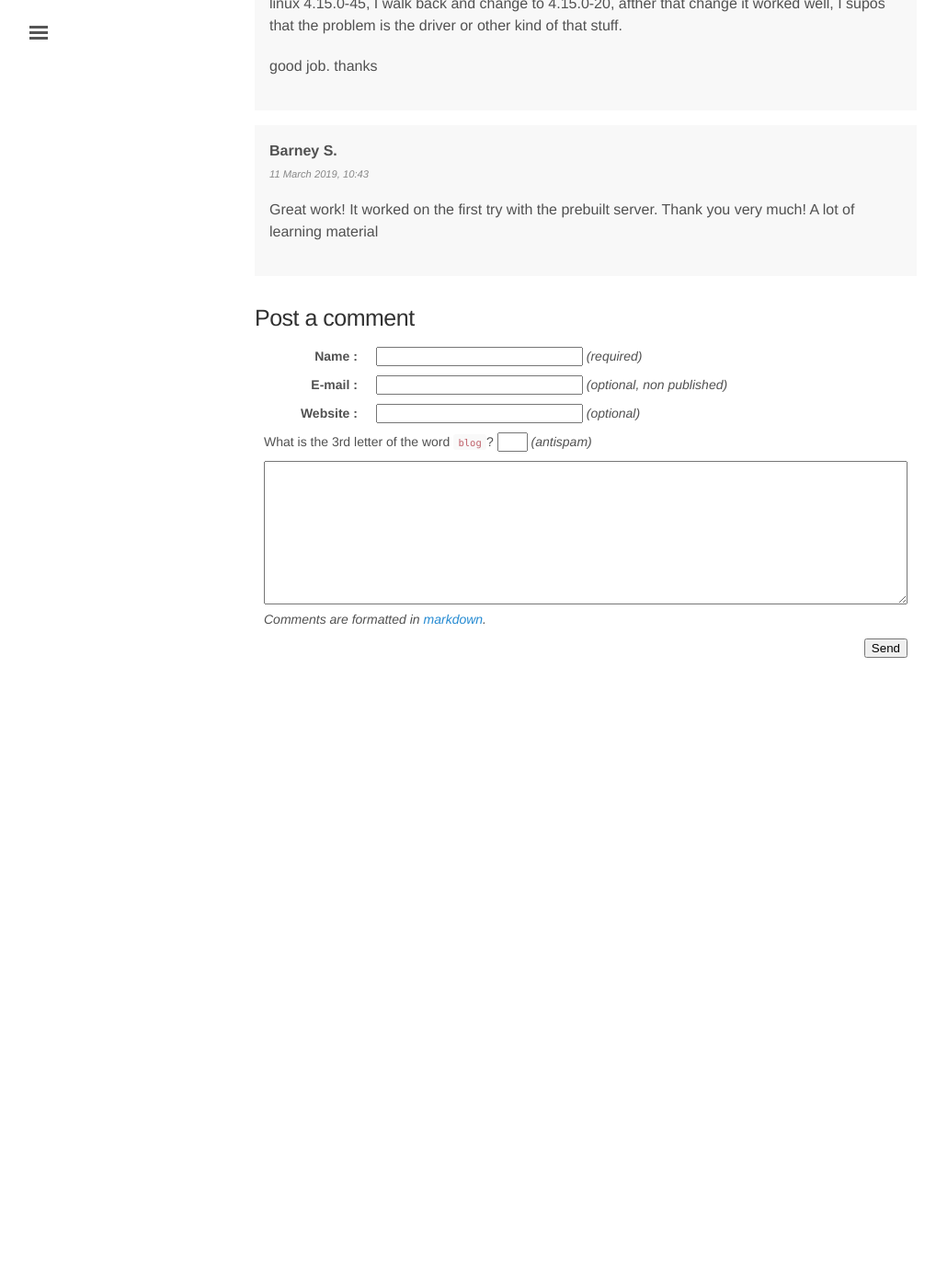
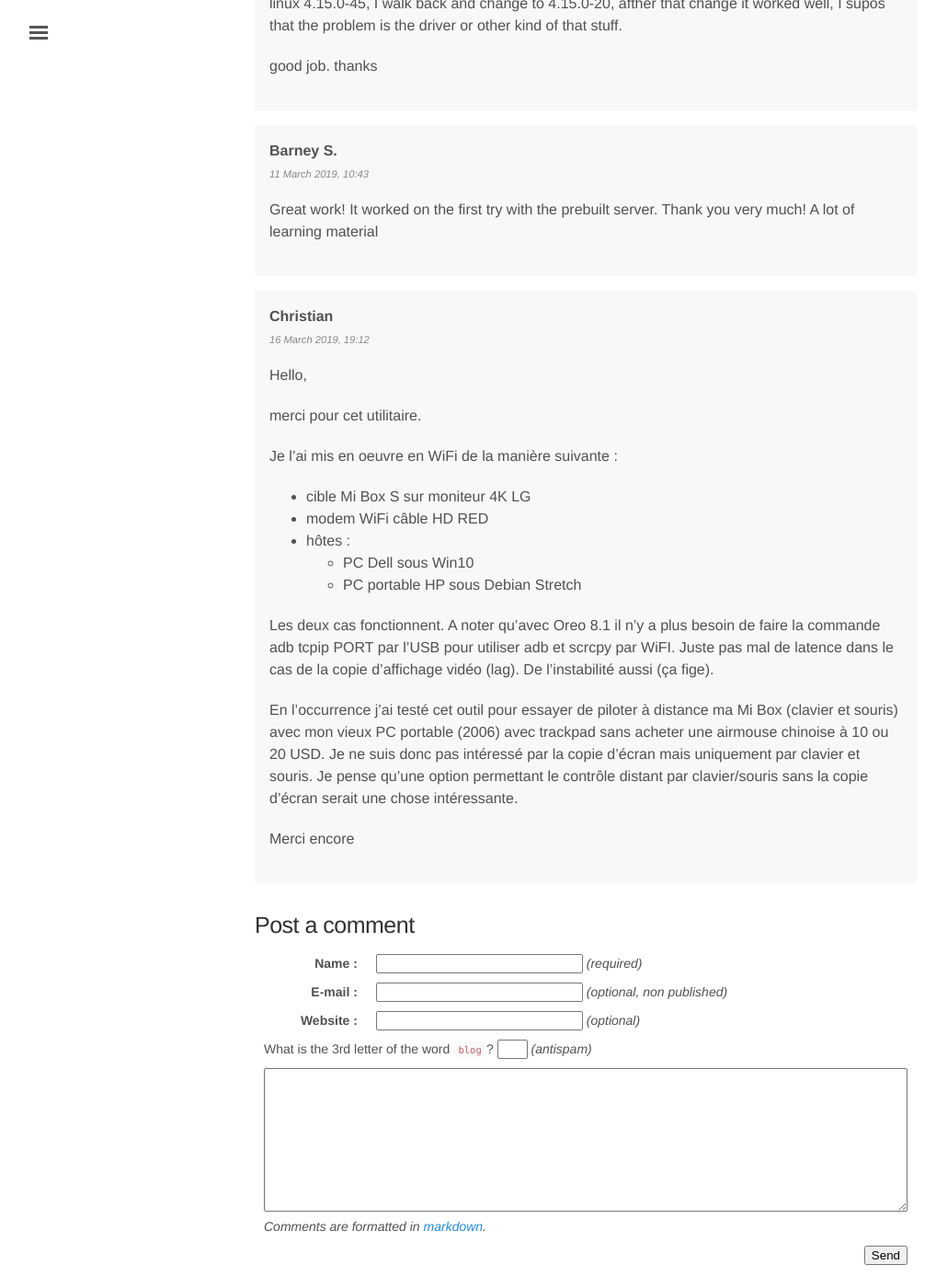
Before and after one commit to rom1v/blog.rom1v.com, a Jekyll site: the page built from _posts/2018-03-08-introducing-scrcpy.md, in a window 1280 px wide and 1400 px high, scrolled down 24966 px. Shown: the whole window at 92% size, without its empty margins (3-1021 px from the left). Built offline with Jekyll 4.4.1, drawn with Linux system fonts in a browser that asks for light colours; before the commit the page ends 25706 px from its top, so only the background shows below that.

Commit message:
Publish comment 63 for scrcpy

```diff
--- a/_data/comments-2018-03-introducing-scrcpy.yaml
+++ b/_data/comments-2018-03-introducing-scrcpy.yaml
@@ -654,3 +654,31 @@
   contents: |
     Great work! It worked on the first try with the prebuilt server. Thank you
     very much! A lot of learning material
+- id: 63
+  author: Christian
+  date: 2019-03-16 19:12:58+01:00
+  contents: |
+    Hello,
+
+    merci pour cet utilitaire.
+
+    Je l'ai mis en oeuvre en WiFi de la manière suivante :
+    - cible Mi Box S sur moniteur 4K LG
+    - modem WiFi câble HD RED
+    - hôtes :
+      * PC Dell sous Win10
+      * PC portable HP sous Debian Stretch
+
+    Les deux cas fonctionnent. A noter qu'avec Oreo 8.1 il n'y a plus besoin de
+    faire la commande adb tcpip PORT par l'USB pour utiliser adb et scrcpy par
+    WiFI.  Juste pas mal de latence dans le cas de la copie d'affichage vidéo
+    (lag). De l'instabilité aussi (ça fige).
+
+    En l'occurrence j'ai testé cet outil pour essayer de piloter à distance ma
+    Mi Box (clavier et souris) avec mon vieux PC portable (2006) avec trackpad
+    sans acheter une airmouse chinoise à 10 ou 20 USD.  Je ne suis donc pas
+    intéressé par la copie d'écran mais uniquement par clavier et souris. Je
+    pense qu'une option permettant le contrôle distant par clavier/souris sans
+    la copie d'écran serait une chose intéressante.
+
+    Merci encore
```
